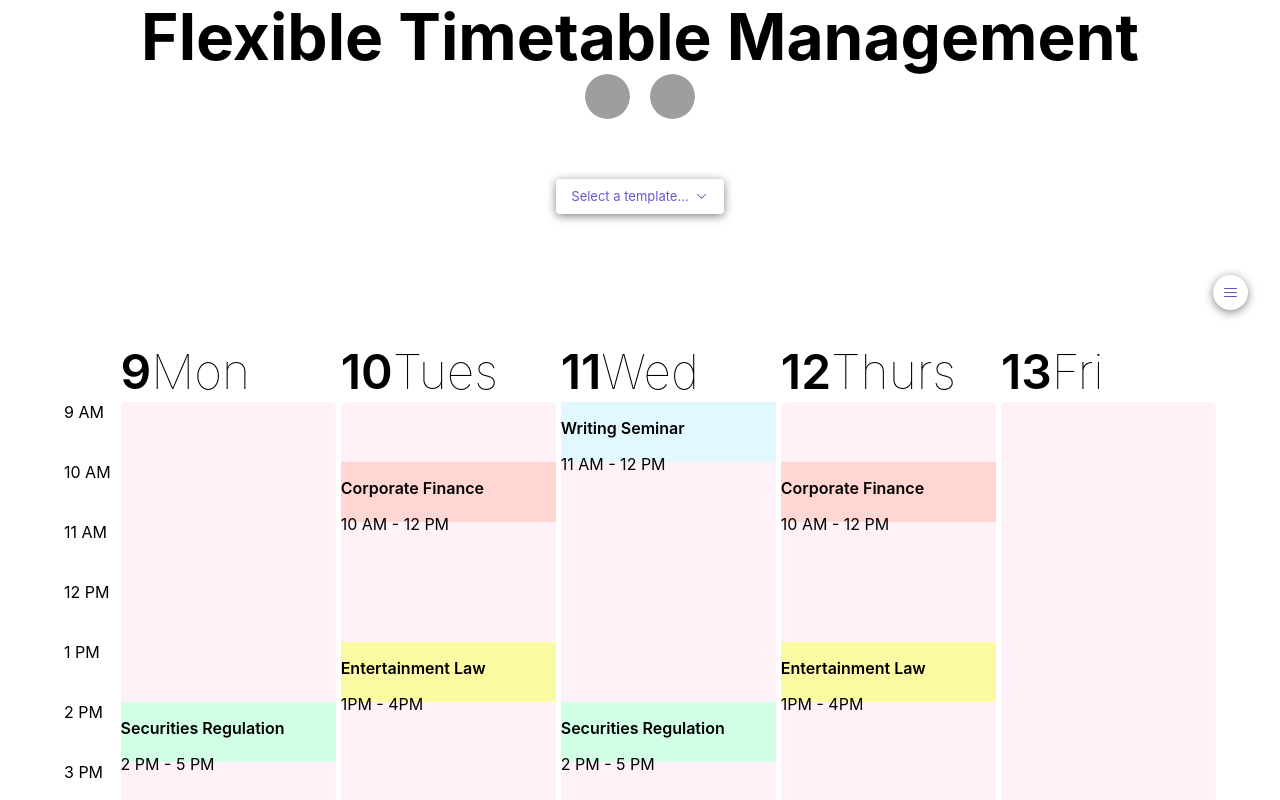
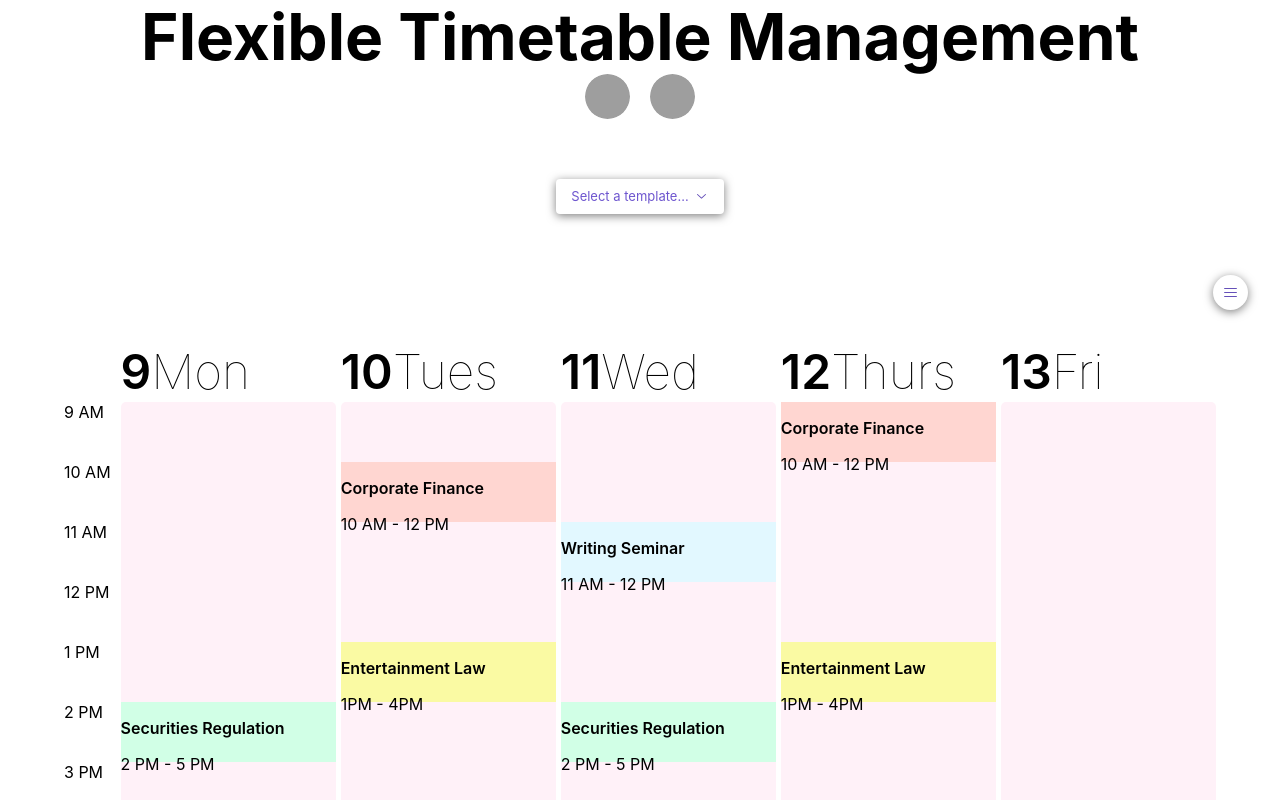
Before and after one commit to williamalvarez92/automatic-octo-broccoli, a Next.js app in the folder flexiblett/: page / in a window 1280 px wide. Shown: the top 800 px of the page. Built offline with nearby package versions, Linux system fonts and the light colour scheme; grey boxes are pictures that could not be loaded.

Commit message:
Sass chaining attempts

```diff
--- a/flexiblett/pages/api/Components/calendar.tsx
+++ b/flexiblett/pages/api/Components/calendar.tsx
@@ -69,11 +69,13 @@ export default function Calendar () {
         <p className={styles.dateDay}>Thurs</p>
       </div>
       <div className={styles.events}>
-        <div className={styles.event__corpFi}id={styles.start10}>
-          <p className={styles.title}>Corporate Finance</p>
+              <div className={styles.event__corpFi} >
+                <p className={styles.title}>Corporate Finance</p>
           <p className={styles.time}>10 AM - 12 PM</p>
+
+
         </div>
-        <div className={styles.event__entLaw}id={styles.start1}>
+              <div className={styles.event__entLaw} id={styles.start1}>
           <p className={styles.title}>Entertainment Law</p>
           <p className={styles.time}>1PM - 4PM</p>
         </div>
--- a/flexiblett/styles/Calendar.module.scss
+++ b/flexiblett/styles/Calendar.module.scss
@@ -79,6 +79,10 @@
   grid-row-start: 2;
 }
 
+#start11 {
+  grid-row-start: 3;
+}
+
 #start1 {
   grid-row-start: 5;
 }
@@ -93,8 +97,12 @@
   background: white;
 
 
+
     &__corpFi {
       background: var(--eventColor1);
+      // &__start5 {
+      //   grid-row-start: 7;
+      // }
     }
 
     &__entLaw {
@@ -108,6 +116,7 @@
     &__securities {
       background: var(--eventColor4);
     }
+
 }
 
 .space,
```
Lines whose indentation alone changed are shown as unchanged.
